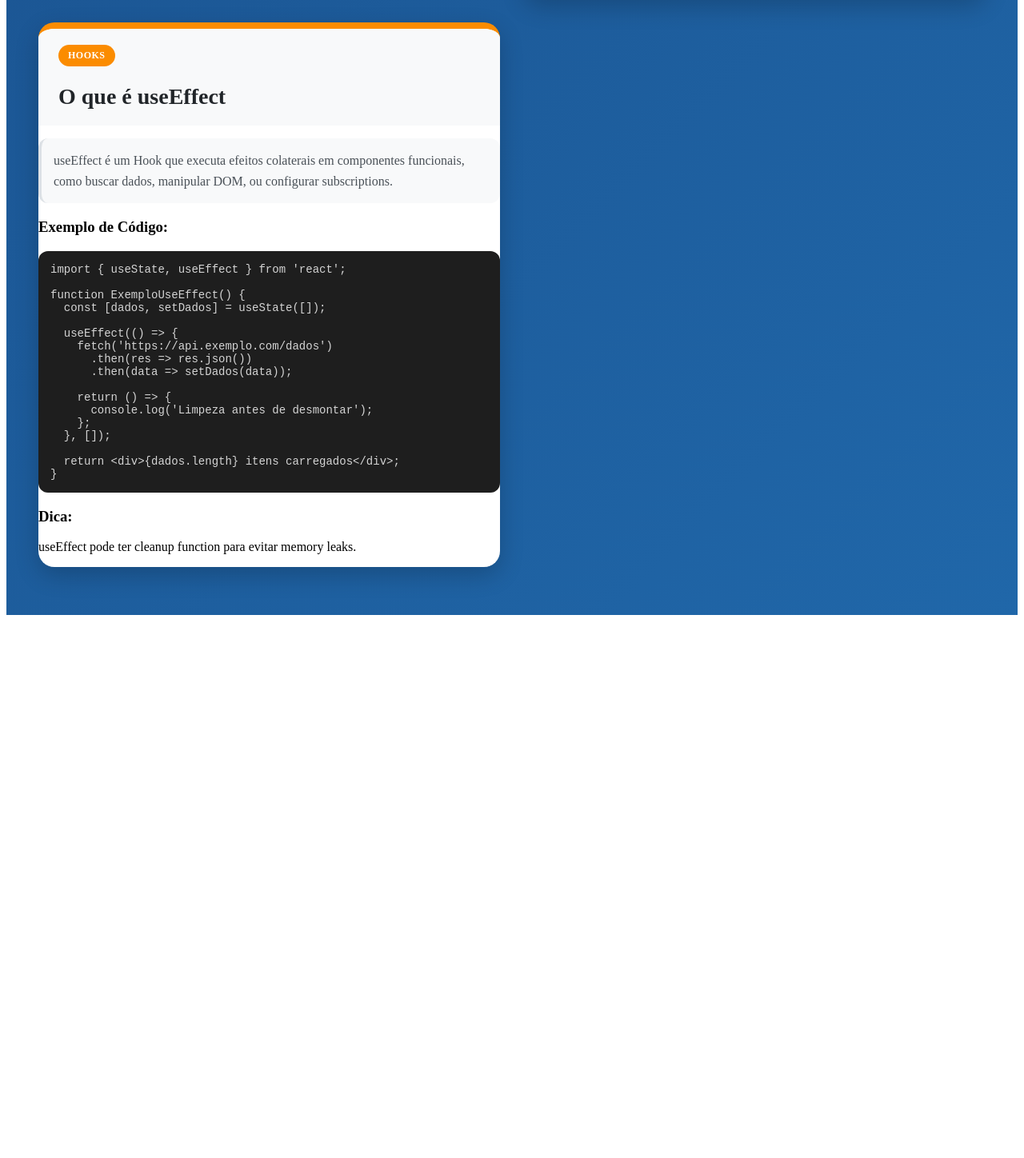
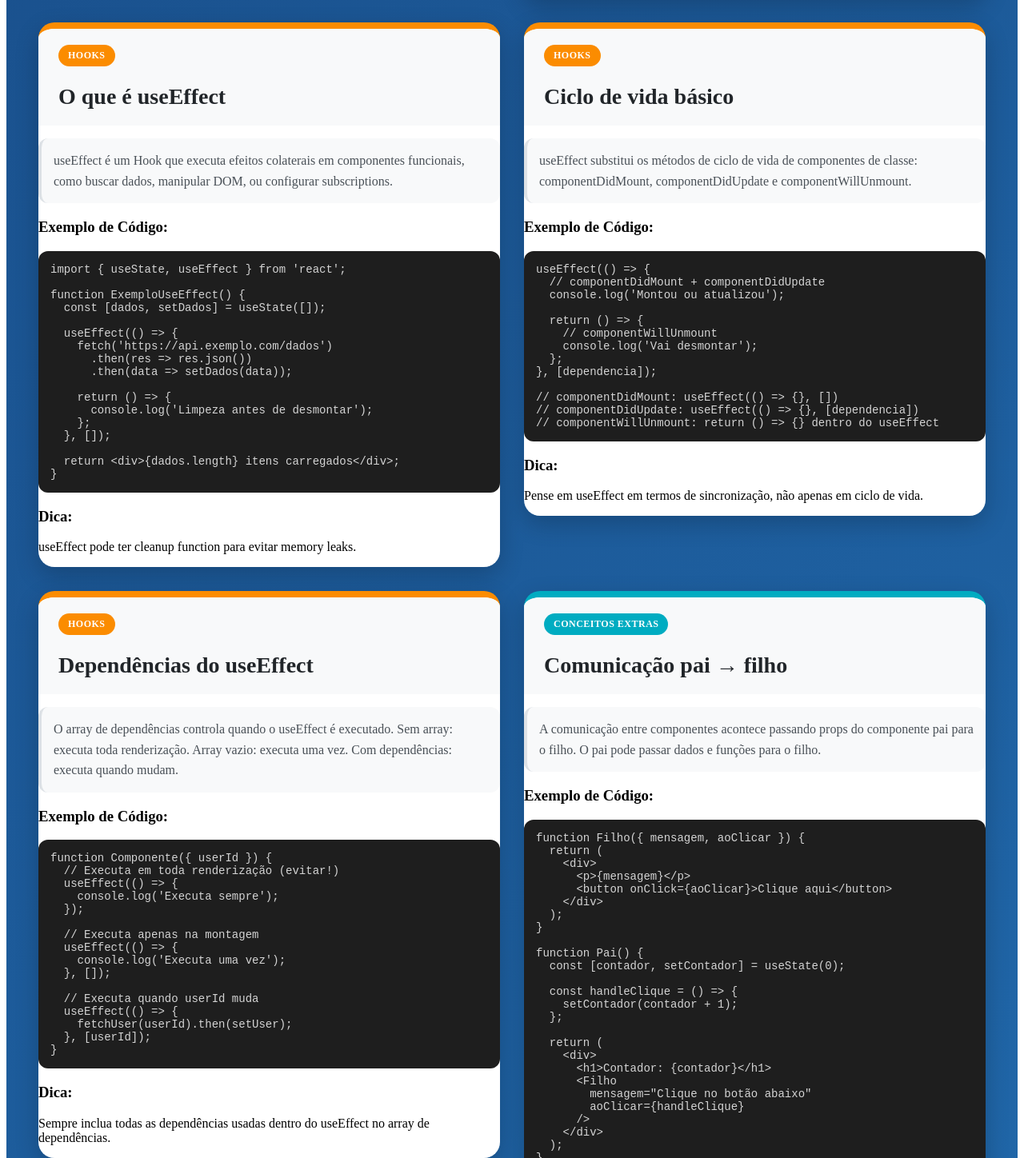
Before and after one commit to ju-reis16/card_projetos, a React (Vite) app: page / in a window 1280 px wide. Shown: the part 8522-9970 px from the top of the page at 80% size. Before the commit the page ends 9299 px from the top, so only its background shows below. Built offline with nearby package versions, Linux system fonts and the light colour scheme; the HTML template or start-up script is replaced by a standard one.

Commit message:
cards2 julia

```diff
--- a/src/App.jsx
+++ b/src/App.jsx
@@ -211,6 +211,28 @@ const App = () => {
       tip: "useEffect pode ter cleanup function para evitar memory leaks.",
       category: "Hooks"
     },
+    {
+      title: "Ciclo de vida básico",
+      explanation: "useEffect substitui os métodos de ciclo de vida de componentes de classe: componentDidMount, componentDidUpdate e componentWillUnmount.",
+      code: `useEffect(() => {\n  // componentDidMount + componentDidUpdate\n  console.log('Montou ou atualizou');\n  \n  return () => {\n    // componentWillUnmount\n    console.log('Vai desmontar');\n  };\n}, [dependencia]);\n\n// componentDidMount: useEffect(() => {}, [])\n// componentDidUpdate: useEffect(() => {}, [dependencia])\n// componentWillUnmount: return () => {} dentro do useEffect`,
+      tip: "Pense em useEffect em termos de sincronização, não apenas em ciclo de vida.",
+      category: "Hooks"
+    },
+    {
+      title: "Dependências do useEffect",
+      explanation: "O array de dependências controla quando o useEffect é executado. Sem array: executa toda renderização. Array vazio: executa uma vez. Com dependências: executa quando mudam.",
+      code: `function Componente({ userId }) {\n  // Executa em toda renderização (evitar!)\n  useEffect(() => {\n    console.log('Executa sempre');\n  });\n  \n  // Executa apenas na montagem\n  useEffect(() => {\n    console.log('Executa uma vez');\n  }, []);\n  \n  // Executa quando userId muda\n  useEffect(() => {\n    fetchUser(userId).then(setUser);\n  }, [userId]);\n}`,
+      tip: "Sempre inclua todas as dependências usadas dentro do useEffect no array de dependências.",
+      category: "Hooks"
+    },
+
+    {
+      title: "Comunicação pai → filho",
+      explanation: "A comunicação entre componentes acontece passando props do componente pai para o filho. O pai pode passar dados e funções para o filho.",
+      code: `function Filho({ mensagem, aoClicar }) {\n  return (\n    <div>\n      <p>{mensagem}</p>\n      <button onClick={aoClicar}>Clique aqui</button>\n    </div>\n  );\n}\n\nfunction Pai() {\n  const [contador, setContador] = useState(0);\n  \n  const handleClique = () => {\n    setContador(contador + 1);\n  };\n  \n  return (\n    <div>\n      <h1>Contador: {contador}</h1>\n      <Filho \n        mensagem="Clique no botão abaixo"\n        aoClicar={handleClique}\n      />\n    </div>\n  );\n}`,
+      tip: "Para comunicação filho → pai, passe funções como props do pai para o filho.",
+      category: "Conceitos Extras"
+    }
   ]
 return (
     <div className="app">
```
